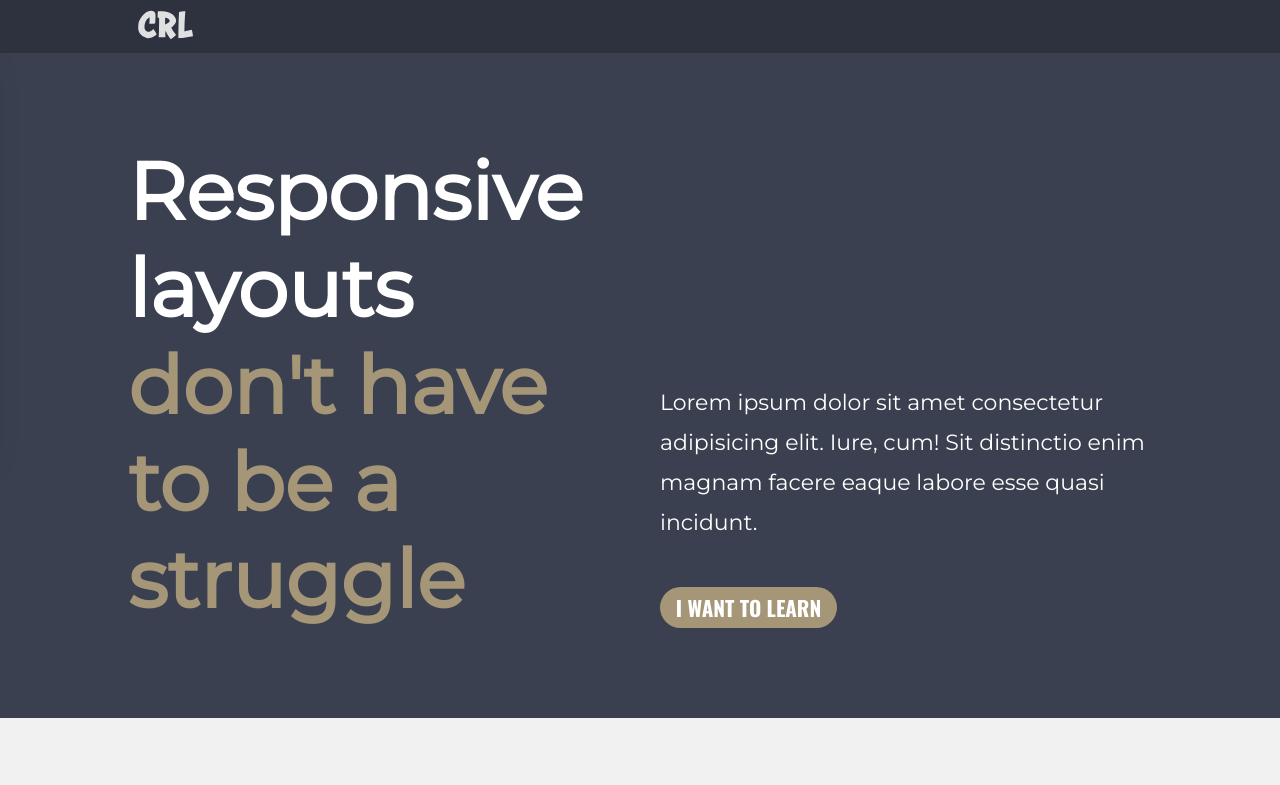
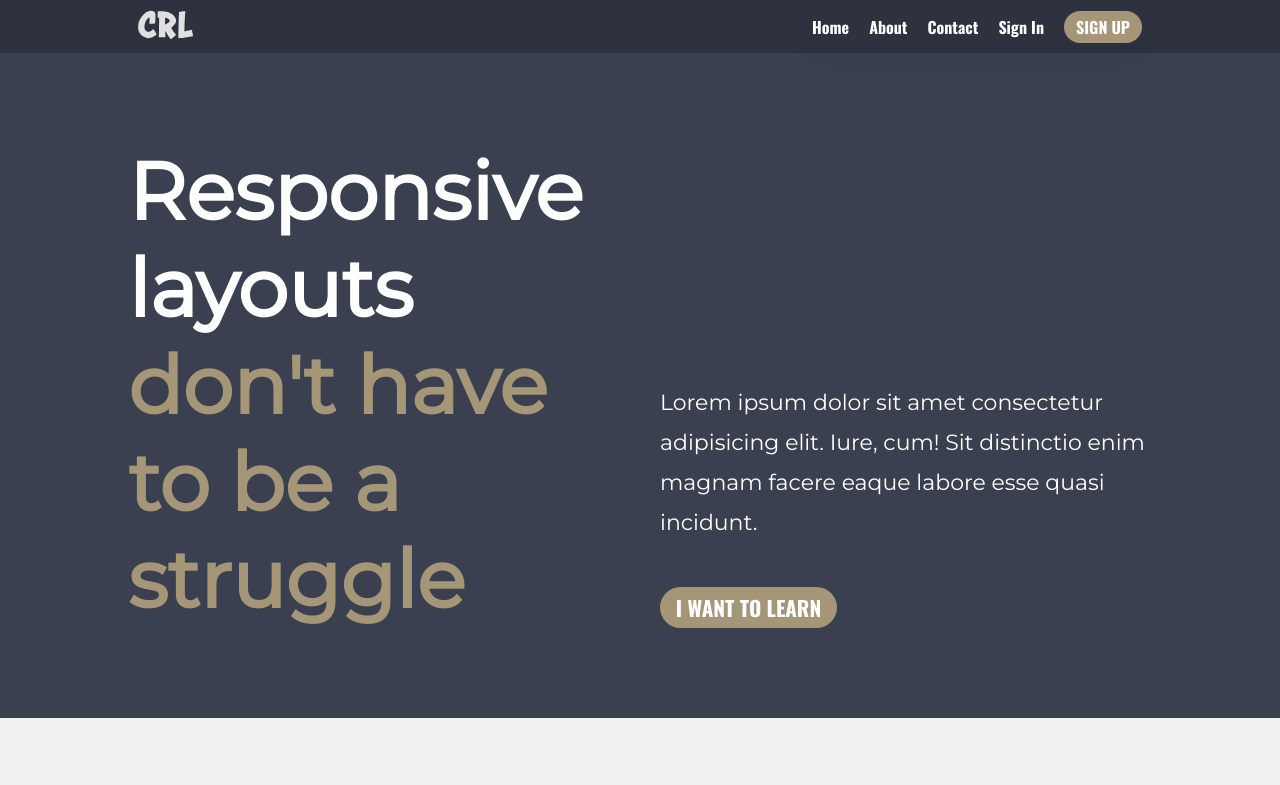
Before and after one commit to samuelnonyelu/final-challenge, a plain HTML site: page index.html in a window 1280 px wide. Shown: the top 785 px of the page. Drawn offline with nearby package versions, Linux system fonts and the light colour scheme.

Commit message:
Navbar modification
slowly approaching the final edit. I've made it responsive in mobile and desktop. All I need to do now is to make it sticky so when someone scrolls, the navbar menu isn't the only thing there(the main navbar doesn't stick)

```diff
--- a/index.html
+++ b/index.html
@@ -9,15 +9,13 @@
 </head>
 <body>
     <header>
-        <div class="container header__nav" id="navbar"> <!--add row class later-->
+        <div class="container header__nav"> <!--add row class later-->
             <a href="" class="nav-logo"><img src="img/logo.svg" alt="logo image" class="logo"></a>
             <nav class="nav">
                 <ul class="nav nav--primary nav-menu">
                     <li class="list__item"><a href="" class="nav__link">Home</a></li>
                     <li class="list__item"><a href="" class="nav__link">About</a></li>
                     <li class="list__item"><a href="" class="nav__link">Contact</a></li>
-                <!-- </ul>
-                <ul class="nav nav--secondary nav-menu"> -->
                     <li class="list__item"><a href="" class="nav__link">Sign In</a></li>
                     <li class="list__item"><a href="" class="btn nav__link nav__link--btn">Sign Up</a></li>
                 </ul>
--- a/style.css
+++ b/style.css
@@ -131,7 +131,7 @@ img{
     text-decoration: none;
     display: inline-block;
     text-transform: uppercase;
-    /* color: #fff; */
+    color: #fff;
     background-color: #A59678;
     padding: 0.25em 0.75em;
     border-radius: 100px;
@@ -145,8 +145,6 @@ img{
 header{
     background-color: #2E323F;
 }
-
-/*********** Temporary nav settings: move to media queries later */
 .header__nav{
     display: flex;
     flex-direction: row;
@@ -166,11 +164,6 @@ header{
 .list__item + .list__item{
     padding-top: 4em;
 }
-/* .nav--secondary{
-    padding-left: 2em;
-} */
-/*********** End of Temporary nav settings: move to media queries later */
-
 .row{
     display: flex;
     flex-direction: column;
@@ -195,9 +188,6 @@ header{
     display: flex;
     flex-direction: column;
 }
-/* .section__header{
-    padding-bottom: 0.8em;
-} */
 .section__text{
     padding: 2em 0;
 }
@@ -239,7 +229,7 @@ header{
 /* ------End of General styling------ */
 
 
-/* --------------Hamburger test----------------- */
+/* --------------Hamburger Menu styling (what a nightmare)----------------- */
 
 .nav-menu {
     position: fixed;
@@ -266,6 +256,7 @@ header{
 .nav__link{
     color: #3B4050;
 }
+
 .nav__link--btn{
     color: #FFF;
 }
@@ -293,42 +284,12 @@ header{
 .hamburger.active .bar:nth-child(3) {
     transform: translateY(-8px) rotate(-45deg);
 }
-/* -------------- end Hamburger test------------ */
+/* -------------- End Hamburger menu styling------------ */
 
 
 /* ------Media Queries------ */
 
 @media (min-width: 700px){
-
- /* ------------temp meassure------------ */
-
-
-    .hamburger {
-        display: none;
-    }
-    /* .nav-menu{
-        position: absolute;
-    } */
-    .nav-item {
-        margin-left: 5rem;
-    }
-
-    .nav__link{
-        font-size: 1.6rem;
-        font-weight: 400;
-        color: #475569;
-    }
-
-    .nav__link:hover{
-        color: #482ff7;
-    }
-
-    /* .nav-logo {
-        font-size: 2.1rem;
-        font-weight: 500;
-        color: #482ff7;
-    } */
-/* -------------end of temp measure---------------- */
 
     html{
         font-size: 60%;
@@ -359,7 +320,31 @@ header{
     .sub__hero--block + .sub__hero--block{
         margin-left: 3em;
     }
-
+    .hamburger {
+        display: none;
+    }
+    .nav-menu {
+        position: static;
+        display: flex;
+        left: 0;
+        top: 0;
+        flex-direction: row;
+        background: none;
+        text-align: center;
+        padding: 0;
+    }
+    .list__item + .list__item{
+        padding-top: 0;
+        padding-left: 2em;
+    }
+    .nav-item {
+        margin-left: 5rem;
+    }
+    .nav__link{
+        font-size: 1.6rem;
+        font-weight: 400;
+        color: #FFF;
+    }
 
 }
 
```
